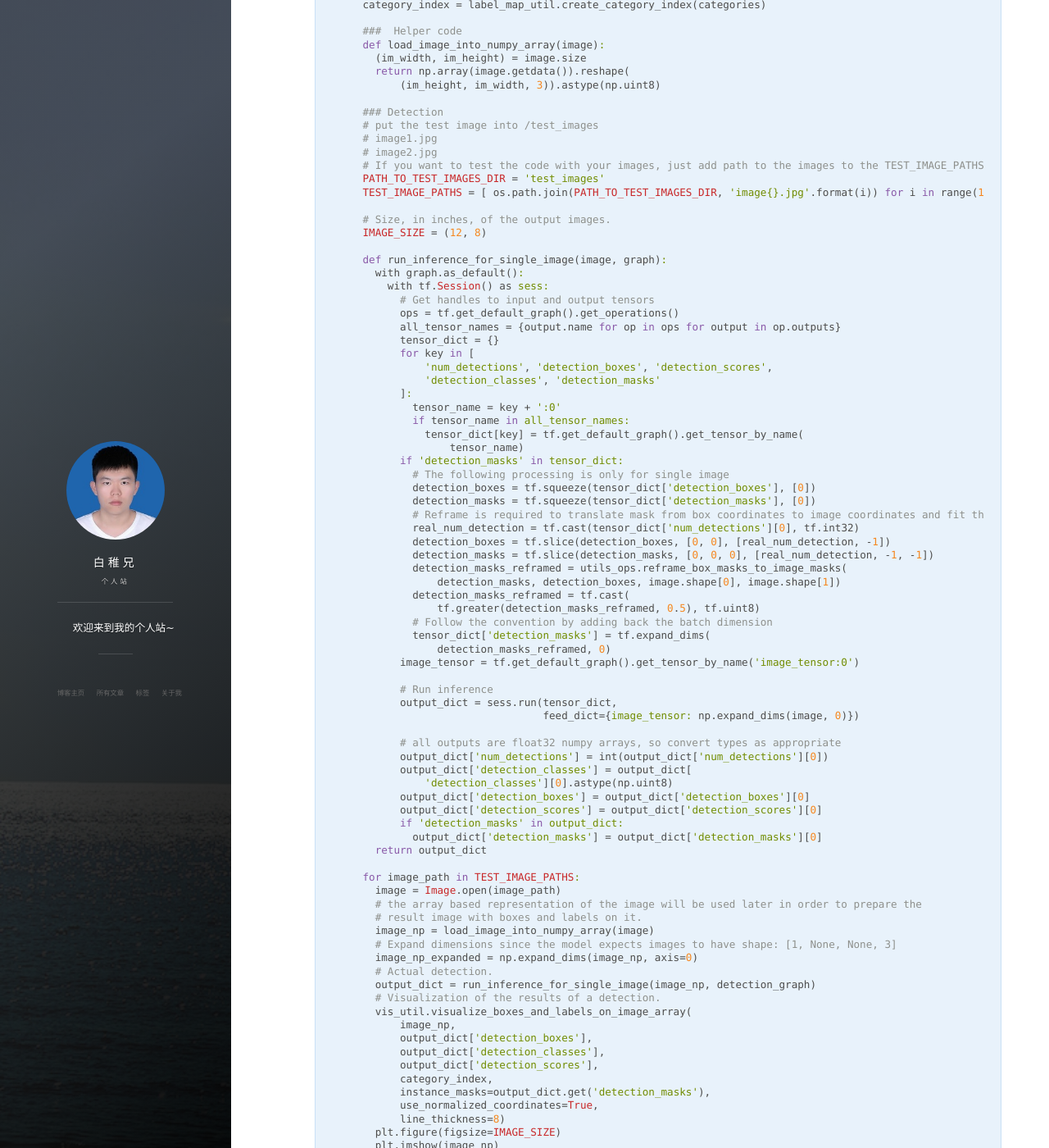
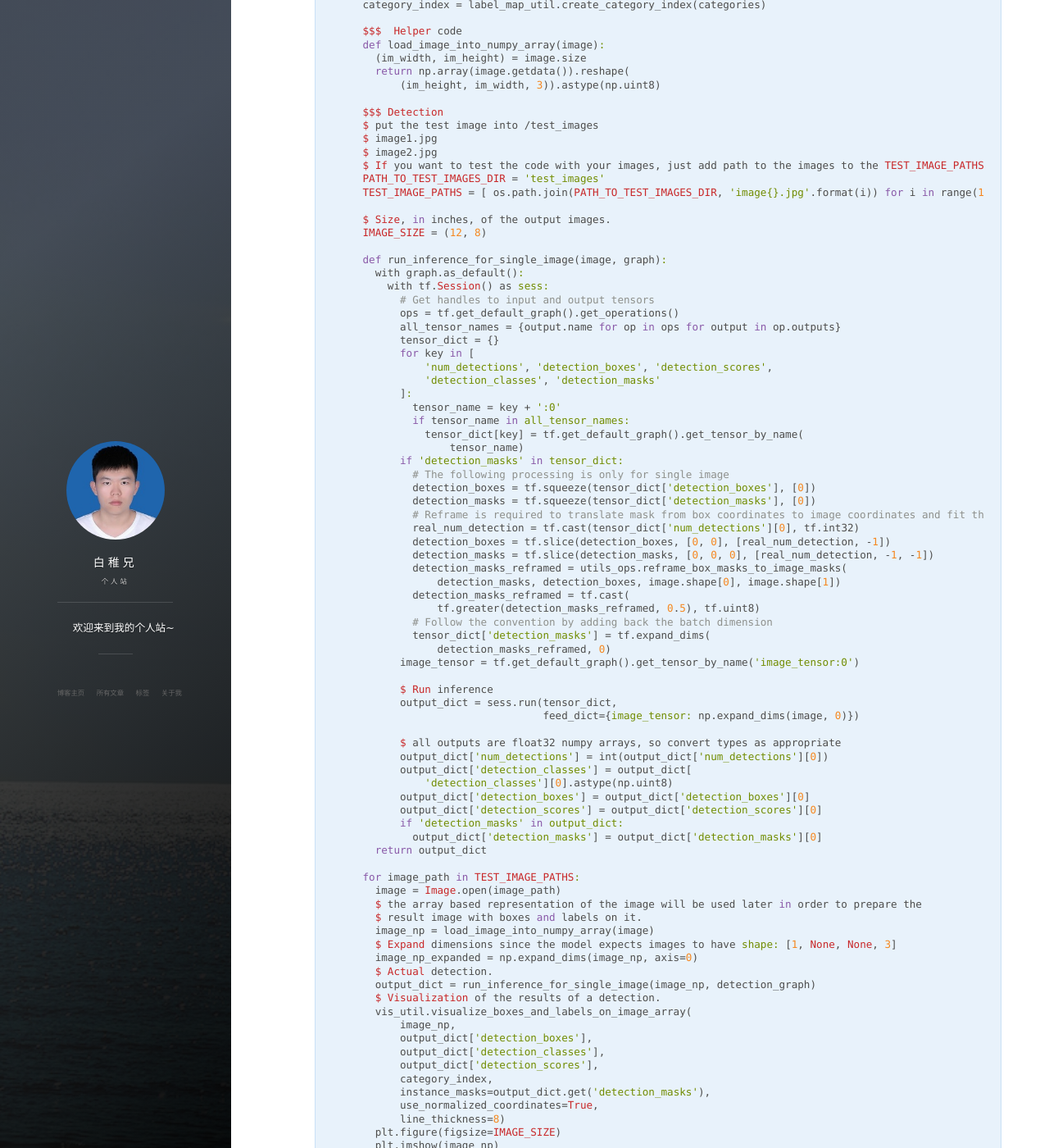
Before and after one commit to xujingxu/xujingxu.github.io, a Jekyll site: the page built from _posts/2018-5-14-tensorflow detection API 训练.md, in a window 1280 px wide and 1400 px high, scrolled down 2580 px. Shown: the whole window at 82% size. Built offline with Jekyll 4.4.1, drawn with Linux system fonts in a browser that asks for light colours; nearby versions of some CDN libraries; comment, search, counter and statistics services are not loaded; some of the changed text lies outside the part shown.

Commit message:
Update 2018-5-14-tensorflow detection API 训练.md

```diff
--- a/_posts/2018-5-14-tensorflow detection API 训练.md
+++ b/_posts/2018-5-14-tensorflow detection API 训练.md
@@ -96,28 +96,28 @@ tag: tensorflow
         from matplotlib import pyplot as plt
         from PIL import Image
 
-        # This is needed since the notebook is stored in the object_detection folder.
+        $$$ This is needed since the notebook is stored in the object_detection folder.
         sys.path.append("..")
         from object_detection.utils import ops as utils_ops
 
         if tf.__version__ < '1.4.0':
           raise ImportError('Please upgrade your tensorflow installation to v1.4.* or later!')
 
-        ### Env setup
+        $$$ Env setup
         # This is needed to display the images.
         %matplotlib inline
 
-        ### Object detection imports， Here are the imports from the object detection module.
+        $$$ Object detection imports， Here are the imports from the object detection module.
         from utils import label_map_util
         from utils import visualization_utils as vis_util
 
-        ### model preparation, Any model exported using the export_inference_graph.py tool can be loaded here simply by changing PATH_TO_CKPT to point to a new .pb file.
+        $$$ model preparation, Any model exported using the export_inference_graph.py tool can be loaded here simply by changing PATH_TO_CKPT to point to a new .pb file.
         MODEL_NAME = 'tumor'
         PATH_TO_CKPT = MPDEL_NAME + '/tumor_inference_graph.pb'
         PATH_TO_LABELS = os.path.join('data', 'face.pbtxt')
         NUM_CLASSES = 2
 
-        ### Load a (frozen) Tensorflow model into memory.
+        $$$ Load a (frozen) Tensorflow model into memory.
         detection_graph = tf.Graph()
         with detection_graph.as_default():
           od_graph_def = tf.GraphDef()
@@ -126,7 +126,7 @@ tag: tensorflow
             od_graph_def.ParseFromString(serialized_graph)
             tf.import_graph_def(od_graph_def, name='')
 
-         ### Loading label map
+         $$$ Loading label map
          # Label maps map indices to category names, so that when our convolution network predicts 5,
          # we know that this corresponds to airplane. Here we use internal utility functions,
          # but anything that returns a dictionary mapping integers to appropriate string labels would be fine
@@ -134,21 +134,21 @@ tag: tensorflow
         categories = label_map_util.convert_label_map_to_categories(label_map, max_num_classes=NUM_CLASSES, use_display_name=True)
         category_index = label_map_util.create_category_index(categories)
 
-        ###  Helper code
+        $$$  Helper code
         def load_image_into_numpy_array(image):
           (im_width, im_height) = image.size
           return np.array(image.getdata()).reshape(
               (im_height, im_width, 3)).astype(np.uint8)
 
-        ### Detection
-        # put the test image into /test_images
-        # image1.jpg
-        # image2.jpg
-        # If you want to test the code with your images, just add path to the images to the TEST_IMAGE_PATHS.
+        $$$ Detection
+        $ put the test image into /test_images
+        $ image1.jpg
+        $ image2.jpg
+        $ If you want to test the code with your images, just add path to the images to the TEST_IMAGE_PATHS.
         PATH_TO_TEST_IMAGES_DIR = 'test_images'
         TEST_IMAGE_PATHS = [ os.path.join(PATH_TO_TEST_IMAGES_DIR, 'image{}.jpg'.format(i)) for i in range(1, 3) ]
 
-        # Size, in inches, of the output images.
+        $ Size, in inches, of the output images.
         IMAGE_SIZE = (12, 8)
 
         def run_inference_for_single_image(image, graph):
@@ -183,11 +183,11 @@ tag: tensorflow
                     detection_masks_reframed, 0)
               image_tensor = tf.get_default_graph().get_tensor_by_name('image_tensor:0')
 
-              # Run inference
+              $ Run inference
               output_dict = sess.run(tensor_dict,
                                      feed_dict={image_tensor: np.expand_dims(image, 0)})
 
-              # all outputs are float32 numpy arrays, so convert types as appropriate
+              $ all outputs are float32 numpy arrays, so convert types as appropriate
               output_dict['num_detections'] = int(output_dict['num_detections'][0])
               output_dict['detection_classes'] = output_dict[
                   'detection_classes'][0].astype(np.uint8)
@@ -199,14 +199,14 @@ tag: tensorflow
 
         for image_path in TEST_IMAGE_PATHS:
           image = Image.open(image_path)
-          # the array based representation of the image will be used later in order to prepare the
-          # result image with boxes and labels on it.
+          $ the array based representation of the image will be used later in order to prepare the
+          $ result image with boxes and labels on it.
           image_np = load_image_into_numpy_array(image)
-          # Expand dimensions since the model expects images to have shape: [1, None, None, 3]
+          $ Expand dimensions since the model expects images to have shape: [1, None, None, 3]
           image_np_expanded = np.expand_dims(image_np, axis=0)
-          # Actual detection.
+          $ Actual detection.
           output_dict = run_inference_for_single_image(image_np, detection_graph)
-          # Visualization of the results of a detection.
+          $ Visualization of the results of a detection.
           vis_util.visualize_boxes_and_labels_on_image_array(
               image_np,
               output_dict['detection_boxes'],
```
